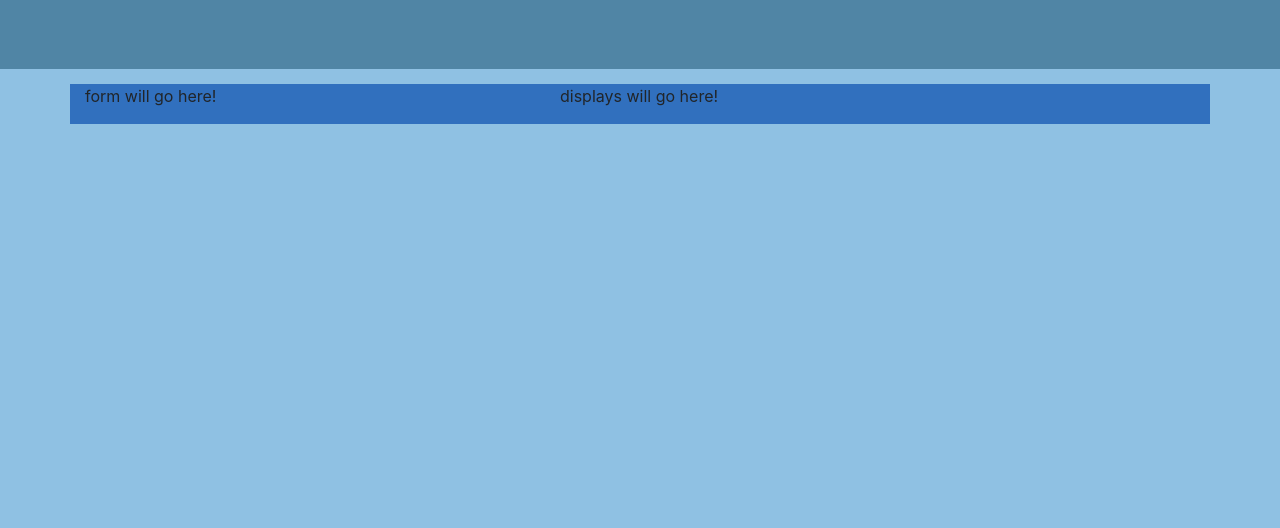
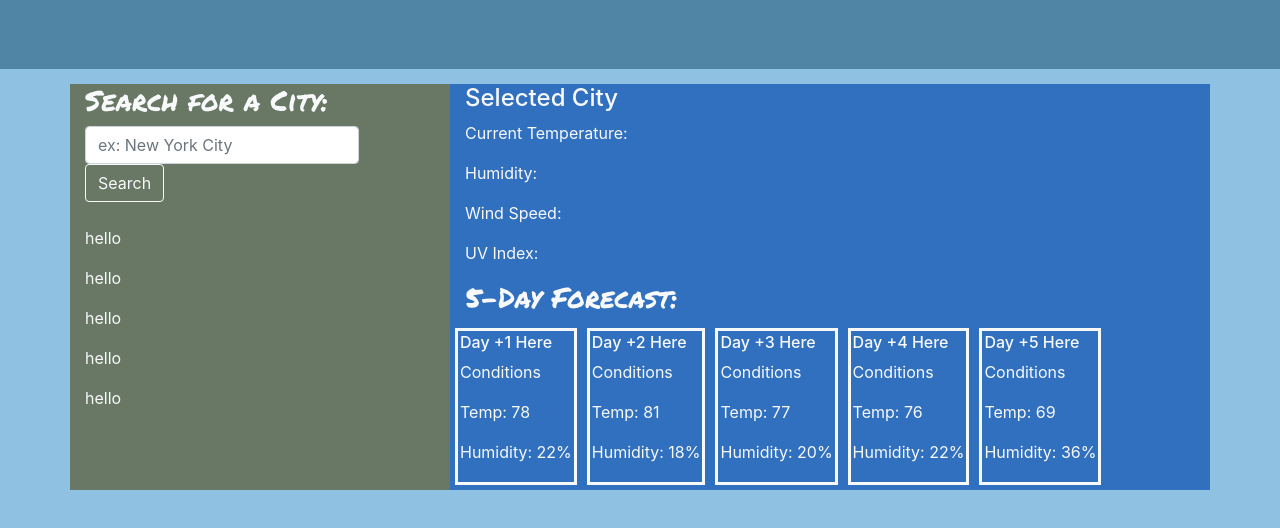
Before and after one commit to j-midgley13/weather-dashboard-hw6, a plain HTML site: page index.html in a window 1280 px wide. Shown: the part 142-670 px from the top of the page. Drawn offline with nearby package versions, Linux system fonts and the light colour scheme.

Commit message:
mostly done with styling

```diff
--- a/index.html
+++ b/index.html
@@ -24,11 +24,72 @@
     </header>
     <div class="container">
       <div class="row">
-        <div class="col-md-5 info">
-          <p>form will go here!</p>
+        <div class="col-md-4 cities">
+          <h3>
+            Search for a City:
+          </h3>
+          <form class="form-inline">
+            <input class="form-control mr-sm-2" type="search" placeholder="ex: New York City" aria-label="Search">
+            <button class="btn btn-outline-light my-2 my-sm-0" type="submit">Search</button>
+          </form>
+          <br>
+          <div id="pastCity">
+            <p>hello</p>
+            <p>hello</p>
+            <p>hello</p>
+            <p>hello</p>
+            <p>hello</p>
+          </div>
         </div>
-        <div class="col-md-7 info">
-          <p>displays will go here!</p>
+        <div class="col-md-8 info">
+          <div id="selected-city">
+            <h4>
+              Selected City
+            </h4>
+            <p>Current Temperature: </p>
+            <p>Humidity: </p>
+            <p>Wind Speed: </p>
+            <p>UV Index: </p>
+          </div>
+          <div id="forecast">
+            <h3>
+              5-Day Forecast:
+            </h3>
+            <div id="five-day">
+              <div class="row">
+                <div class="col-xs-2 five-day">
+                  <h6>Day +1 Here</h6>
+                <p>Conditions</p>
+                <p>Temp: 78</p>
+                <p>Humidity: 22%</p>
+                </div>
+                <div class="col-xs-2 five-day">
+                  <h6>Day +2 Here</h6>
+                <p>Conditions</p>
+                <p>Temp: 81</p>
+                <p>Humidity: 18%</p>
+                </div>
+                <div class="col-xs-2 five-day">
+                  <h6>Day +3 Here</h6>
+                <p>Conditions</p>
+                <p>Temp: 77</p>
+                <p>Humidity: 20%</p>
+                </div>
+                <div class="col-xs-2 five-day">
+                  <h6>Day +4 Here</h6>
+                <p>Conditions</p>
+                <p>Temp: 76</p>
+                <p>Humidity: 22%</p>
+                </div>
+                <div class="col-xs-2 five-day">
+                  <h6>Day +5 Here</h6>
+                <p>Conditions</p>
+                <p>Temp: 69</p>
+                <p>Humidity: 36%</p>
+                </div>
+              </div>
+
+            </div>
         </div>
       </div>
     </div>
--- a/script.js
+++ b/script.js
@@ -0,0 +1,2 @@
+// api key: 46bc2c42a8260a4e45e15ae9d7661e9b
+// api url: api.openweathermap.org/data/2.5/weather?q={city name}&appid={your api key}
--- a/style.css
+++ b/style.css
@@ -10,10 +10,26 @@ header {
     margin-bottom: 15px;
 }
 
-h1 {
+h1, h3 {
     font-family: 'Permanent Marker', cursive;
+    color: #F7F9FB;
+}
+
+p, h4, h6 {
+    color: #F7F9FB;
+}
+
+.cities {
+    background-color: #687864;
 }
 
 .info {
     background-color: #3170BE;
 }
+
+.five-day {
+    margin: 5px;
+    padding: 2px;
+    border-style: solid;
+    border-color: #F7F9FB;
+}
```
